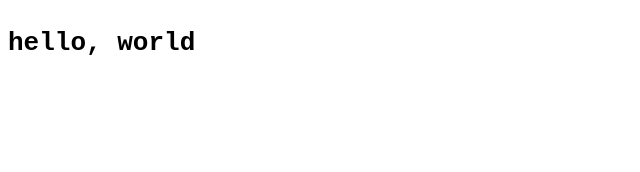
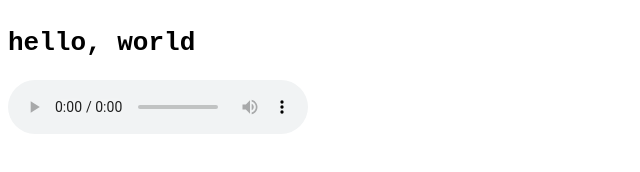
Before and after one commit to elisaongst/elisaongst.github.io, a plain HTML site: page index.html in a window 1280 px wide. Shown: the whole page, without its empty margins (0-640 px from the left). Drawn offline with Linux system fonts and the light colour scheme.

Commit message:
added audio

```diff
--- a/index.html
+++ b/index.html
@@ -8,5 +8,11 @@
     </head>
     <body>
         <h1><code>hello, world</code></h1>
+
+        <audio controls>
+            <source src="horse.mp3" type="audio/mpeg">
+            Your browser does not support the audio element.
+        </audio>
+
     </body>
 </html>
```
